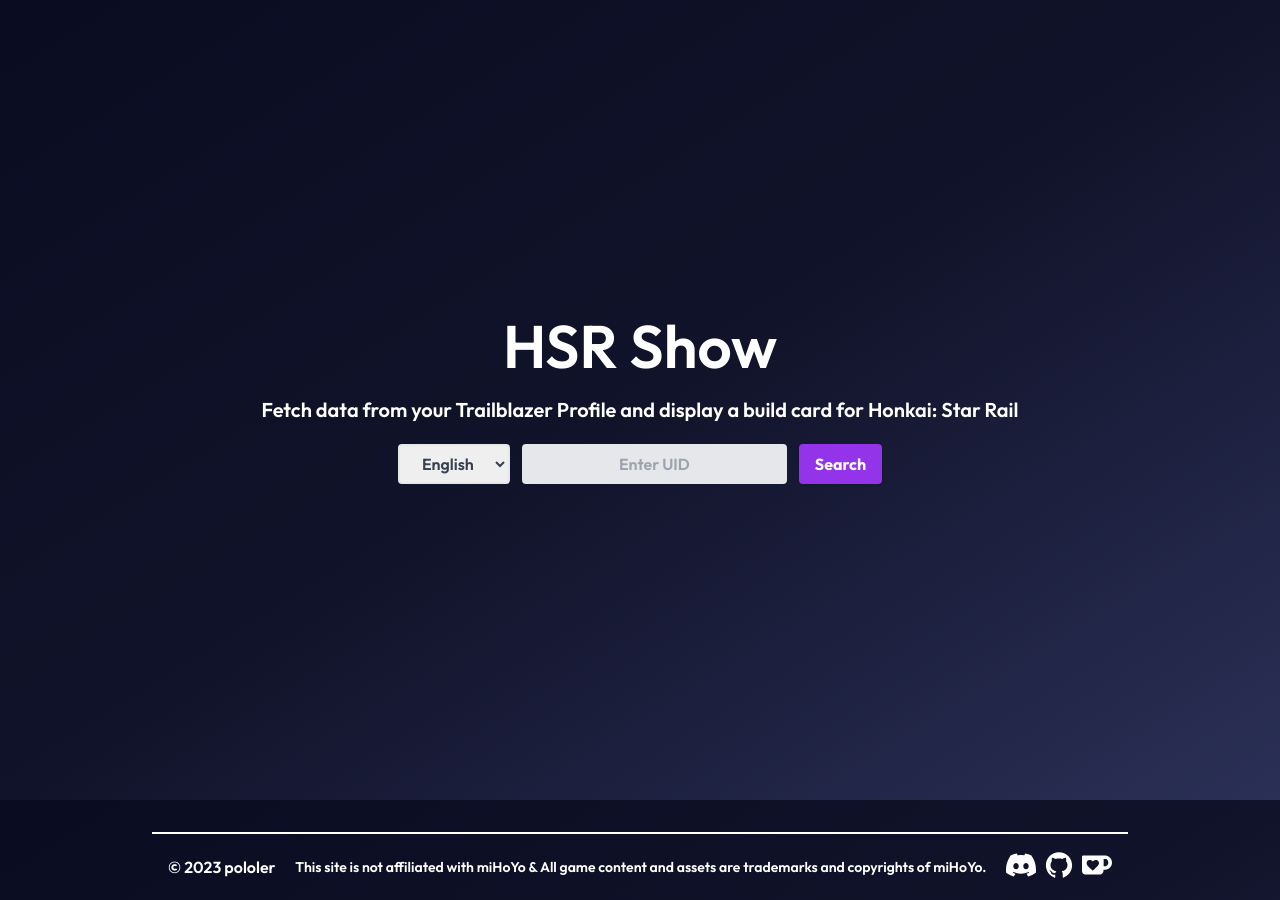
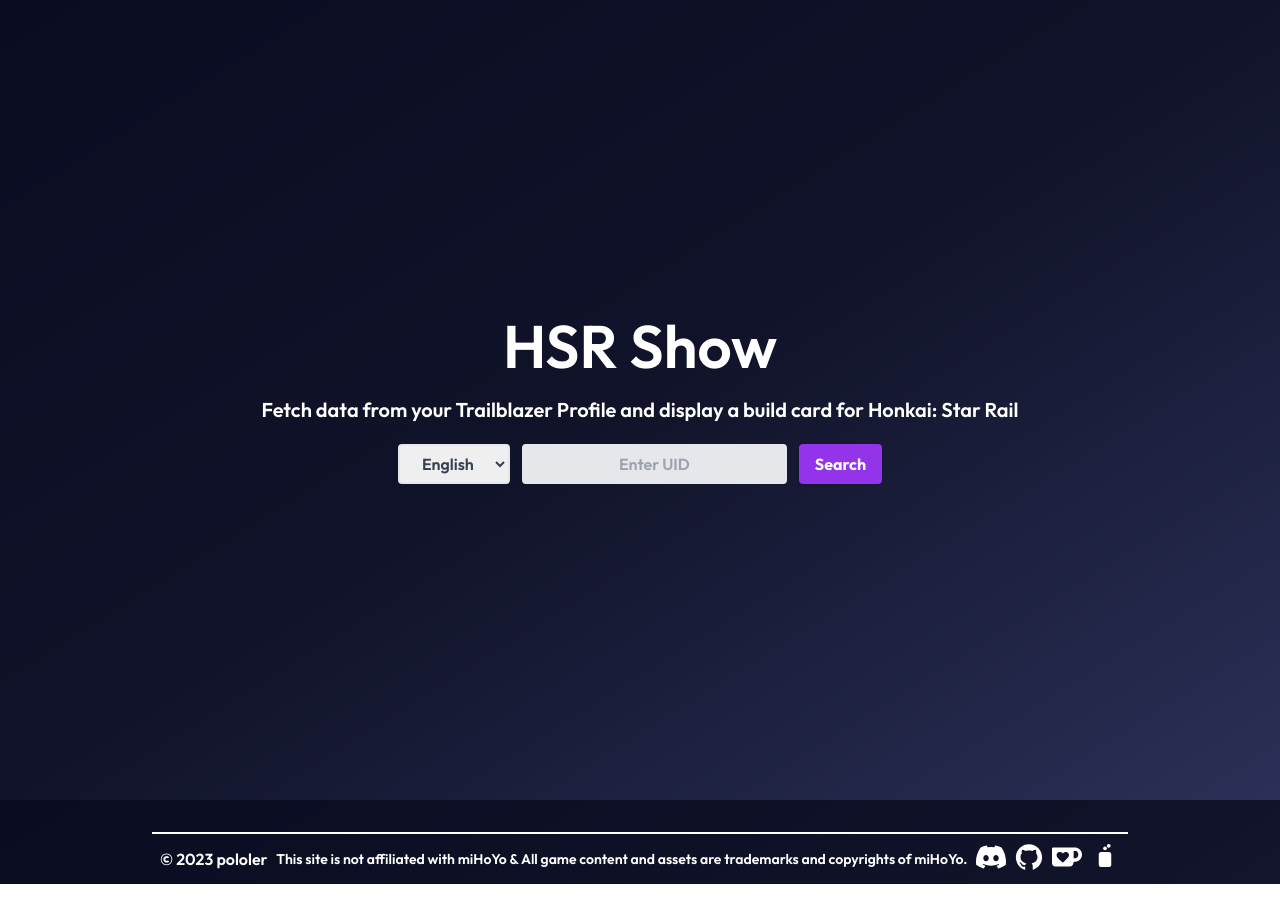
Before and after one commit to Aruh1/hsr-show, a Next.js app: page / in a window 1280 px wide. Built offline with nearby package versions, Linux system fonts and the light colour scheme.

Commit message:
add otomatic year and add trakteer

```diff
--- a/app/Footer.jsx
+++ b/app/Footer.jsx
@@ -6,11 +6,13 @@
 import Link from "next/link";
 
 const Footer = () => {
+    const currentYear = new Date().getFullYear();
+
     return (
         <footer className="mx-auto max-w-3xl overflow-hidden px-4 sm:px-6 md:max-w-5xl">
-            <hr className="mx-auto mt-8 h-0.5 w-full border-0 bg-white"></hr>
-            <div className="mx-auto flex flex-col items-center gap-1 p-4 text-center md:flex-row md:justify-between">
-                <span>© 2023 pololer</span>
+            <hr className="mx-auto mt-8 h-0.5 w-full border-0 bg-white" />
+            <div className="mx-auto flex flex-col items-center gap-1 p-2 text-center md:flex-row md:justify-between">
+                <span>© {currentYear} pololer</span>
                 <span className="text-sm">
                     This site is not affiliated with miHoYo &amp; All game content and assets are trademarks and
                     copyrights of miHoYo.
@@ -28,6 +30,27 @@
                     <Link href="https://ko-fi.com/pololer" aria-label="Kofi" rel="noreferrer" target="_blank">
                         <SiKofi className="cursor-pointer transition-transform hover:-translate-y-1" size={30} />
                     </Link>
+                    <Link
+                        href="https://trakteer.id/luminiatus"
+                        aria-label="Trakteer"
+                        rel="noopener noreferrer"
+                        target="_blank"
+                    >
+                        <svg
+                            xmlns="http://www.w3.org/2000/svg"
+                            viewBox="0 0 24 24"
+                            fill="currentColor"
+                            className="cursor-pointer transition-transform hover:-translate-y-1"
+                            width={30}
+                            height={30}
+                            title="Trakteer"
+                        >
+                            <rect x="7" y="8" width="10" height="12" rx="2" ry="2" />
+                            <circle cx="12" cy="5" r="1.5" />
+                            <circle cx="15" cy="3" r="1.5" />
+                            <path d="M9 13.5c0-1.66 1.34-3 3-3s3 1.34 3 3c0 1.1-.9 2-2 2h-2c-1.1 0-2-.9-2-2z" />
+                        </svg>
+                    </Link>
                 </div>
             </div>
         </footer>
--- a/app/not-found.js
+++ b/app/not-found.js
@@ -1,5 +1,5 @@
 import Image from "next/image";
-import Link from "next/link"
+import Link from "next/link";
 
 export default function NotFound() {
     return (
```
